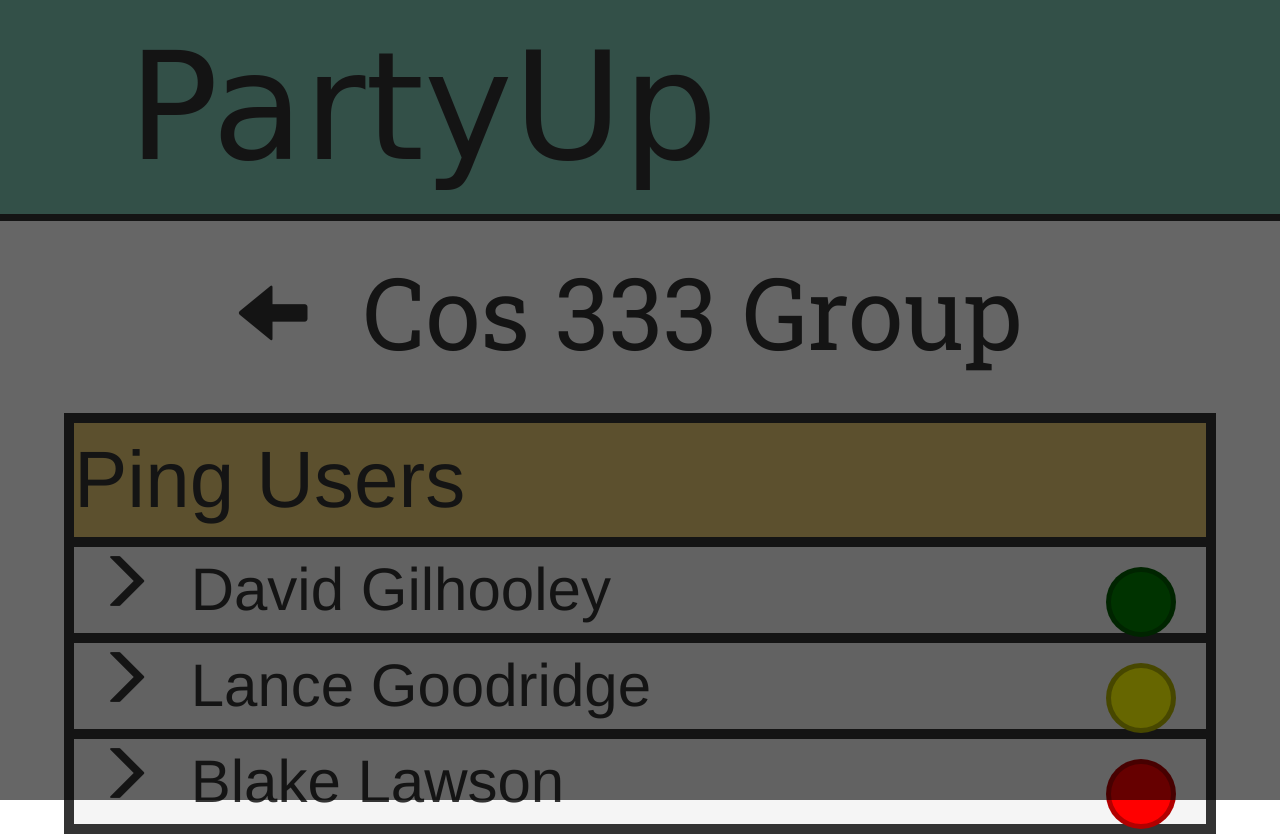
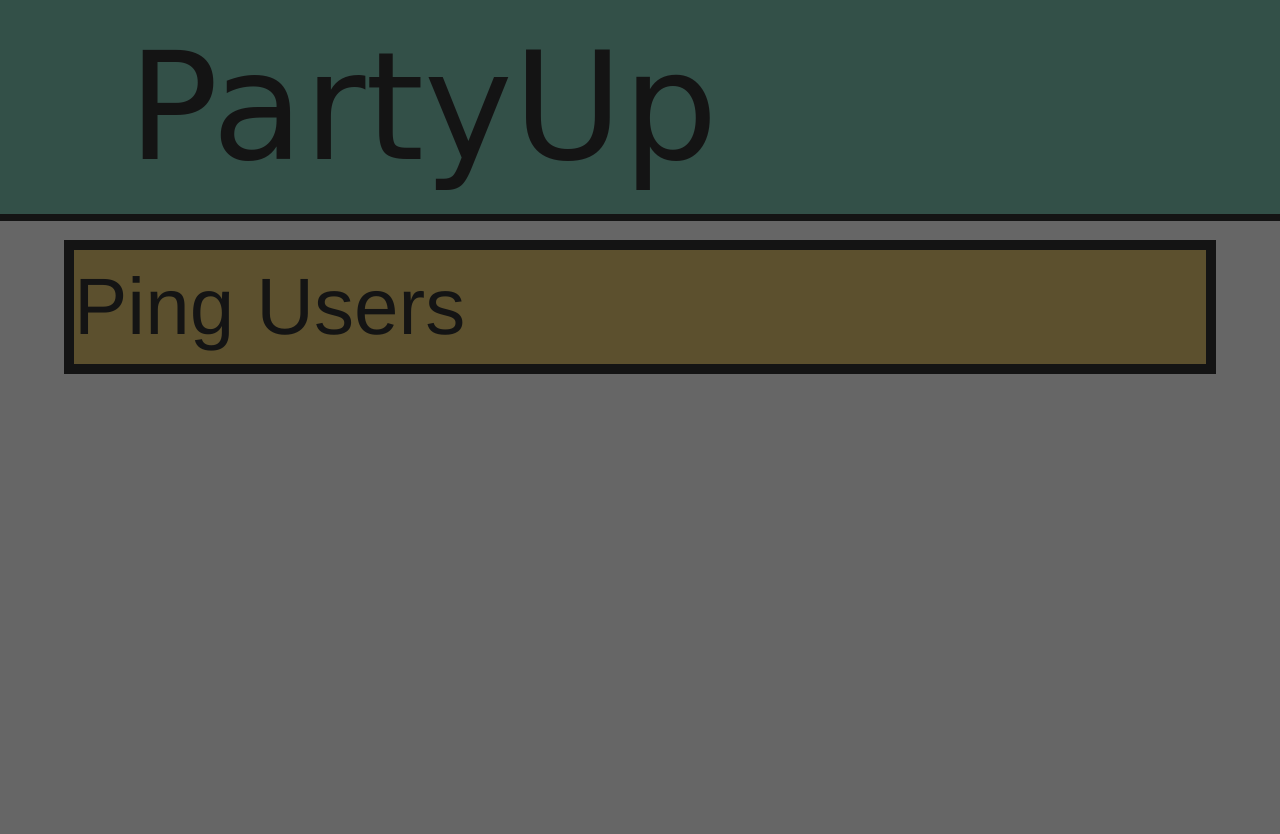
Before and after one commit to BDGL-Hacks/backend-333, a Django app: template partyup/web/templates/web/group-ping.html in a window 1280 px wide. After the commit the page ends 374 px from the top, so only its background shows below. Run offline with Django 3.2, Linux system fonts and the light colour scheme; the template is opened without the code that fills it, so the values that code supplies are empty; some libraries are stand-ins or nearby versions; some web fonts are replaced.

Commit message:
Basic functionality for the ping page

```diff
--- a/partyup/web/static/web/js/api.js
+++ b/partyup/web/static/web/js/api.js
@@ -42,20 +42,5 @@ function api_accounts_login(username, password, deviceID, callback) {
 function api_groups_getid(id, callback) {
     var url = "/api/groups/getid";
     var data = {'id': id};
-    console.log(data);
-    $.post(url, data, function(data) {
-        if (data.hasOwnProperty("accepted")) {
-            console.log("We have data");
-            console.log(data);
-            if(data["accepted"]) {
-                new_data = {
-                    'accepted': data['accepted'],
-                    'group': data['group']
-                };
-                callback(new_data);
-            } else {
-                callback(data);
-            }
-        }
-    });
+    $.post(url, data, callback);
 }
--- a/partyup/web/static/web/js/group-home.js
+++ b/partyup/web/static/web/js/group-home.js
@@ -184,7 +184,6 @@ function addIndicator(n) {
 function addSwipeFunction() {
     $(".carousel-indicators").after(
             '<script>\n' +
-                /*$(document).ready(function() {  */
                 '$("#group-carousel").swiperight(function() {\n' +
                     '$(this).carousel("prev");\n' +
                     'var indic = $( ".active-indicator");\n' +
@@ -203,28 +202,6 @@ function addSwipeFunction() {
                         'next.addClass("active-indicator");\n' +
                     '}\n' +
                 '});\n' +
-                /*});*/
         '</script>'
     );
 }
-
-function pingMemberClick(div){
-	if(div.hasClass("ping-member-name")){
-	// slide all of the other active ones uo
-	$( ".ping-member-name-active").each(function( i ) {
-		$(this).addClass("ping-member-name").removeClass("ping-member-name-active");
-		$(this).find("span").removeClass("glyphicon-menu-down").addClass("glyphicon-menu-right")
-		$(this).next().slideUp()
-	})
-	// slide this one down
-	div.addClass("ping-member-name-active").removeClass("ping-member-name");
-	div.find("span").removeClass("glyphicon-menu-right").addClass("glyphicon-menu-down")
-	div.next().slideDown()
-	}
-
-	else if(div.hasClass("ping-member-name-active")){
-	div.addClass("ping-member-name").removeClass("ping-member-name-active");
-	div.find("span").removeClass("glyphicon-menu-down").addClass("glyphicon-menu-right")
-	div.next().slideUp()
-	}
-}
--- /dev/null
+++ b/partyup/web/static/web/js/group-ping.js
@@ -0,0 +1,99 @@
+/**
+ * Open and close drop down menus that display user status.
+ */
+function pingMemberClick(div){
+    if (div.hasClass("ping-member-name")) {
+        // slide all of the other active ones up
+        $( ".ping-member-name-active").each(function( i ) {
+            $(this).addClass("ping-member-name").removeClass("ping-member-name-active");
+            $(this).find("span").removeClass("glyphicon-menu-down").addClass("glyphicon-menu-right")
+            $(this).next().slideUp()
+        });
+        // slide this one down
+        div.addClass("ping-member-name-active").removeClass("ping-member-name");
+        div.find("span").removeClass("glyphicon-menu-right").addClass("glyphicon-menu-down")
+        div.next().slideDown()
+    } else if (div.hasClass("ping-member-name-active")) {
+        div.addClass("ping-member-name").removeClass("ping-member-name-active");
+        div.find("span").removeClass("glyphicon-menu-down").addClass("glyphicon-menu-right")
+        div.next().slideUp()
+    }
+}
+
+
+/**
+ * Generate the proper HTML for the given group.
+ */
+$(document).ready(function() {
+    api_groups_getid(1, function(data) {
+        if (data["accepted"]) {
+            // Add title
+            addTitle(data["group"]["title"]);
+
+            // Print out the group members
+            var group_members = data["group"]["members"];
+
+            for (var i = 0; i < group_members.length; i++) {
+                addGroupMember(group_members[i]);
+            }
+        } else {
+            // things are very wrong.
+            alert("butts");
+        }
+    });
+});
+
+
+/**
+ * Add the HTML for the group's title.
+ */
+function addTitle(title) {
+    $(".group-name-fixed").append('\
+        <span class="glyphicon glyphicon-arrow-left   "\
+            aria-hidden="true"\
+            style="font-size: 70px;\
+            top: -5px;\
+            padding-right: 10px;\
+            left: -20px;"></span>'
+        + title
+    );
+}
+
+
+/**
+ * Add the HTML for the given group member
+ */
+function addGroupMember(member) {
+    // Set appropriate indicator
+    var indicator = member["group_status"]["indicator"];
+    var indicator_class;
+    if (indicator == 0) {
+        indicator_class = "ping-members-status";
+    } else if (indicator == 1) {
+        indicator_class = "ping-members-status status-neutral";
+    } else if (indicator == 2) {
+        indicator_class = "ping-members-status status-bad";
+    }
+
+    // Generate the html
+    $(".ping-members").append('\
+        <div class="ping-member ">\
+            <div class="ping-member-name" onclick="pingMemberClick($(this))">\
+                <span class="glyphicon glyphicon-menu-right  " aria-hidden="true"></span>'
+                + member['first_name'] + ' ' + member['last_name'] +
+                '<div class="' + indicator_class + '"></div>\
+            </div>\
+            <div class="ping-info">\
+                <div class="ping-current-event">\
+                    Current Location\
+                </div>\
+                <div class="ping-current-event-location">'
+                    + member["group_status"]["status"]["location_name"] +
+                '</div>\
+                <div class="ping-send">\
+                    Send Ping\
+                </div>\
+            </div>\
+        </div>\
+    ');
+}
--- a/partyup/web/templates/web/base.html
+++ b/partyup/web/templates/web/base.html
@@ -9,16 +9,16 @@
     <link rel="stylesheet" href="https://maxcdn.bootstrapcdn.com/bootstrap/3.3.4/css/bootstrap.min.css">
     <link href='http://fonts.googleapis.com/css?family=Rancho|Roboto+Slab' rel='stylesheet' type='text/css'>
     <script src="{% static 'web/js/api.js' %}"></script>
+    <script src="{% static 'web/js/jquery-swipe.js' %}"></script>
     <script src="http://ajax.googleapis.com/ajax/libs/jquery/1.11.2/jquery.min.js"></script>
     <script src="https://ajax.googleapis.com/ajax/libs/jqueryui/1.11.4/jquery-ui.min.js"></script>
     <script src="https://maxcdn.bootstrapcdn.com/bootstrap/3.3.4/js/bootstrap.min.js"></script>
-    <script src="{% static 'web/js/jquery-swipe.js' %}"></script>
     <script>
     $(function(e) {document.body.addEventListener("ontouchstart", function(event) {
           if(document.getElementById("total-container").scrollTop > 3) return;
           console.log("TOP");
             event.preventDefault();
-              event.stopPropagation();
+            event.stopPropagation();
     }, true);});
     </script>
     {% block extra_head %}{% endblock %}
--- a/partyup/web/templates/web/group-ping.html
+++ b/partyup/web/templates/web/group-ping.html
@@ -3,7 +3,7 @@
 {% block extra_head %}
 	<link rel="stylesheet" type="text/css" href="{% static 'web/css/group-home.css' %}">
 	<link rel="stylesheet" type="text/css" href="{% static 'web/css/group-ping.css' %}">
-	<script src="{% static 'web/js/group-home.js' %}"></script>
+    <script src="{% static 'web/js/group-ping.js' %}"></script>
 {% endblock extra_head %}
 {% block body %}
     <div class="logo">
@@ -12,13 +12,6 @@
 
     <div class="wrapper">
         <div class="group-name-fixed">
-            <span class="glyphicon glyphicon-arrow-left   "
-                  aria-hidden="true"
-                  style="font-size: 70px;
-                  top: -5px;
-                  padding-right: 10px;
-                  left: -20px;"></span>
-            Cos 333 Group
         </div>
 
         <div class="event-curr">
@@ -26,60 +19,7 @@
         </div>
 
         <div class="ping-members">
-            <div class="ping-member ">
-                <div class="ping-member-name" onclick="pingMemberClick($(this))">
-                    <span class="glyphicon glyphicon-menu-right  " aria-hidden="true"></span>
-                    David Gilhooley
-                    <div class="ping-members-status"></div>
-                </div>
-                <div class="ping-info">
-                    <div class="ping-current-event">
-                        Current Location
-                    </div>
-                    <div class="ping-current-event-location">
-                        The Library
-                    </div>
-                    <div class="ping-send">
-                        Send Ping
-                    </div>
-                </div>
-            </div>
-            <div class="ping-member ">
-                <div class="ping-member-name" onclick="pingMemberClick($(this))">
-                    <span class="glyphicon glyphicon-menu-right  " aria-hidden="true"></span>
-                    Lance Goodridge
-                    <div class="ping-members-status status-neutral"></div>
-                </div>
-                <div class="ping-info">
-                    <div class="ping-current-event">
-                        Current Location
-                    </div>
-                    <div class="ping-current-event-location">
-                        The Library
-                    </div>
-                    <div class="ping-send">
-                        Send Ping
-                    </div>
-                </div>
-            </div>
-            <div class="ping-member ">
-                <div class="ping-member-name" onclick="pingMemberClick($(this))">
-                    <span class="glyphicon glyphicon-menu-right  " aria-hidden="true"></span>
-                    Blake Lawson
-                    <div class="ping-members-status status-bad"></div>
-                </div>
-                <div class="ping-info">
-                    <div class="ping-current-event">
-                        Current Location
-                    </div>
-                    <div class="ping-current-event-location">
-                        The Library
-                    </div>
-                    <div class="ping-send">
-                        Send Ping
-                    </div>
-                </div>
-            </div>
+            {# Group members go here #}
         </div>
-
+    </div>
 {% endblock body %}
--- a/partyup/web/urls.py
+++ b/partyup/web/urls.py
@@ -1,5 +1,4 @@
-from django.conf.urls import patterns, include, url
-from django.contrib import admin
+from django.conf.urls import patterns, url
 from web import views
 
 urlpatterns = patterns(
--- a/partyup/web/views.py
+++ b/partyup/web/views.py
@@ -1,5 +1,3 @@
-from django.conf import settings
-from django.http import HttpResponse
 from django.shortcuts import render
 
 
```
Lines whose indentation alone changed are shown as unchanged.
